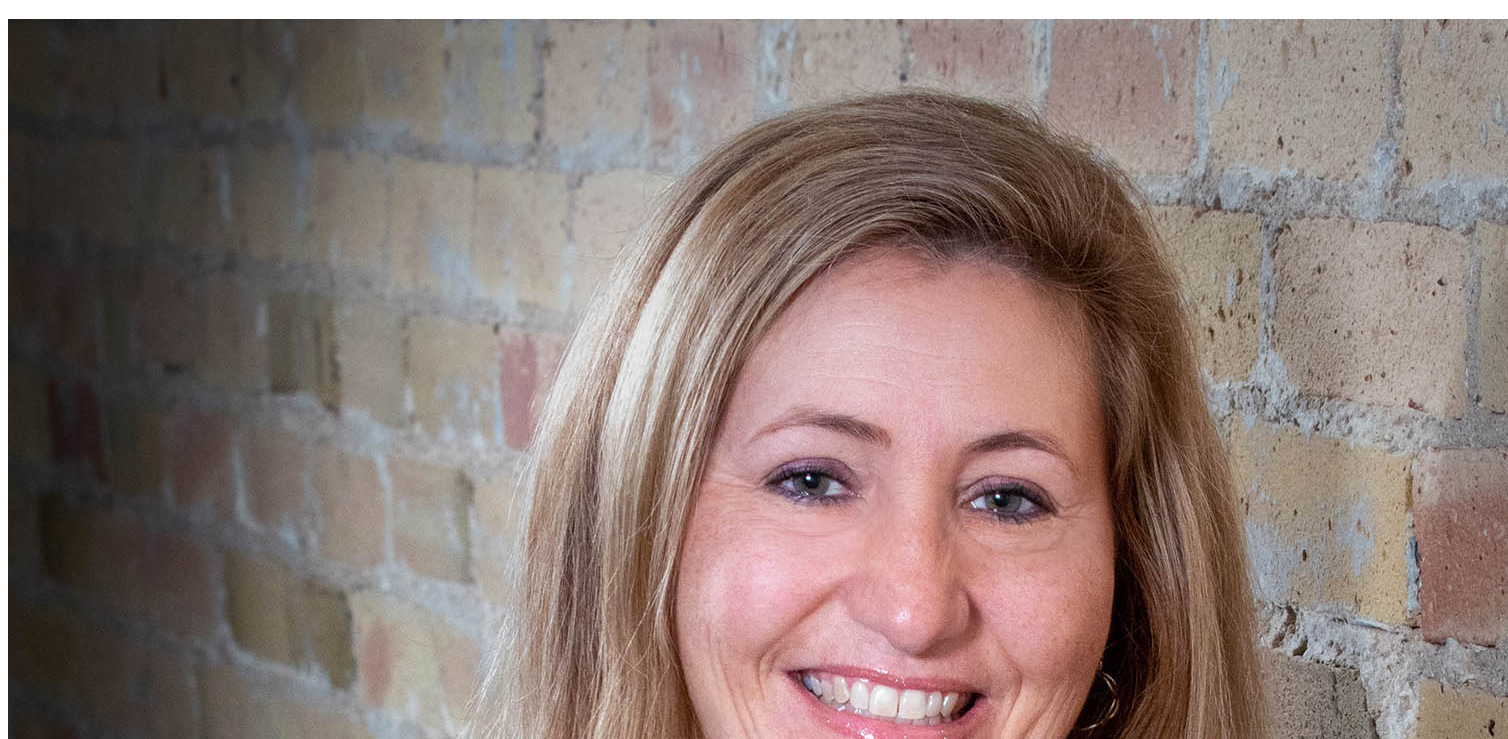
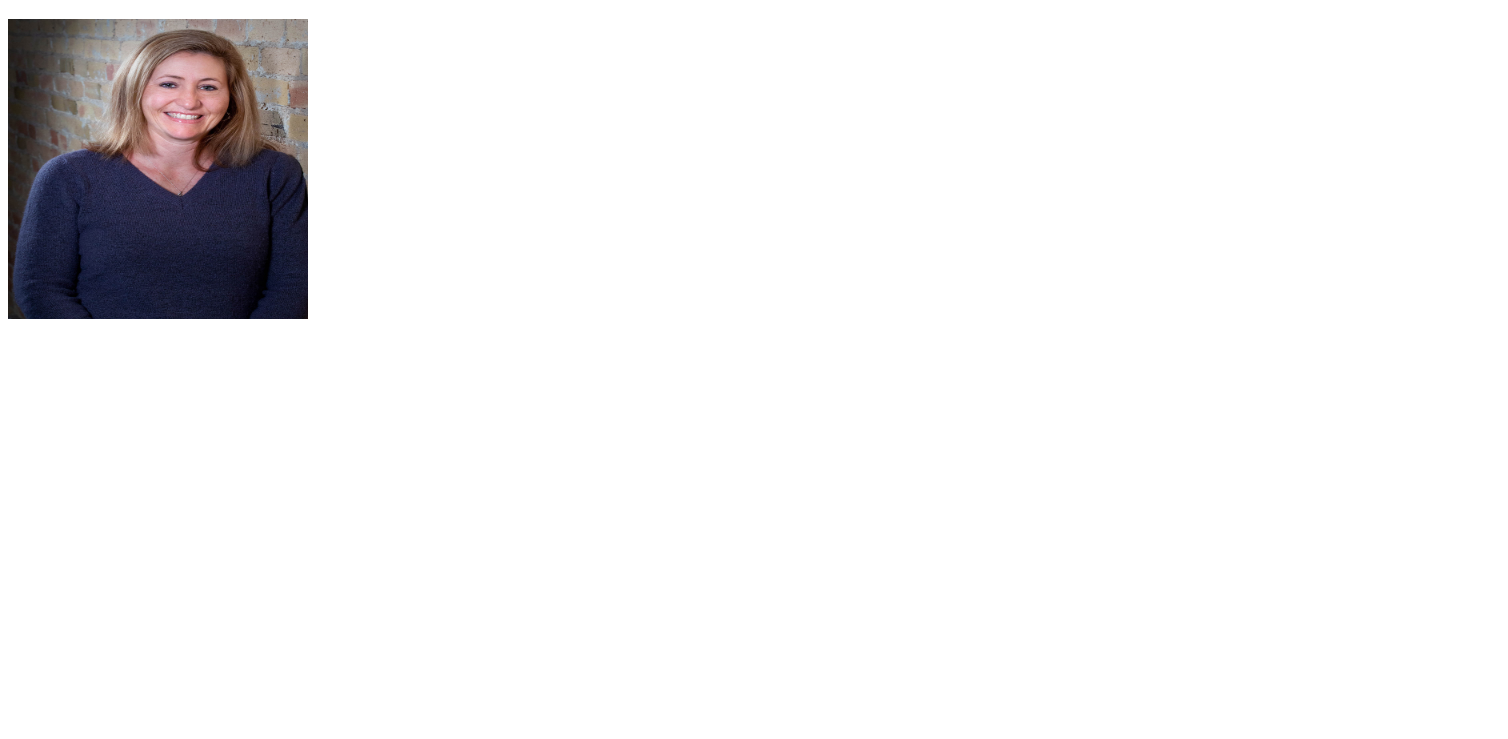
Before and after one commit to sdstocum/sdstocum.github.io, a plain HTML site: page index.html in a window 1280 px wide. Shown: the part 61-800 px from the top of the page, 1508 px wide, since content can reach past the window. Drawn offline with Linux system fonts and the light colour scheme.

Commit message:
Resized picture a 3rd time

```diff
--- a/index.html
+++ b/index.html
@@ -8,6 +8,6 @@
 </head>
 <body>
     <h1>Stephanie Stocum</h1>
-    <img src="StephStoc.jpg" alt="A headshot of Stephanie" height="auto" width="auto" max-width="300px" max-height="300px">
+    <img src="StephStoc.jpg" alt="A headshot of Stephanie" height="300" width="300" />
 </body>
 </html>
```
